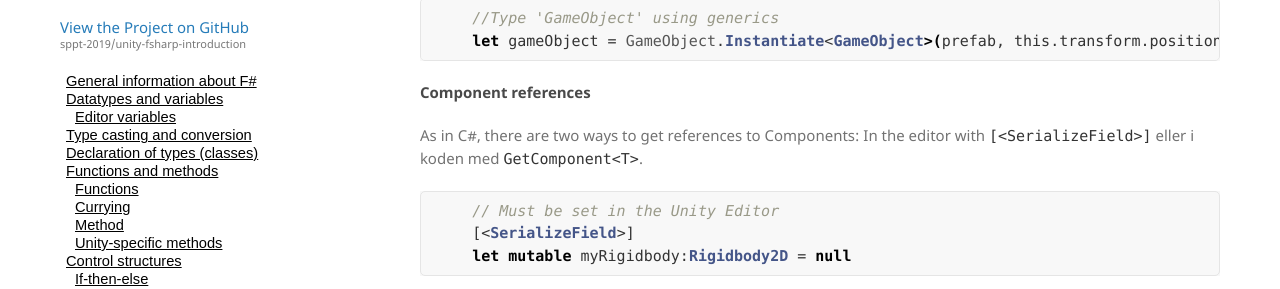
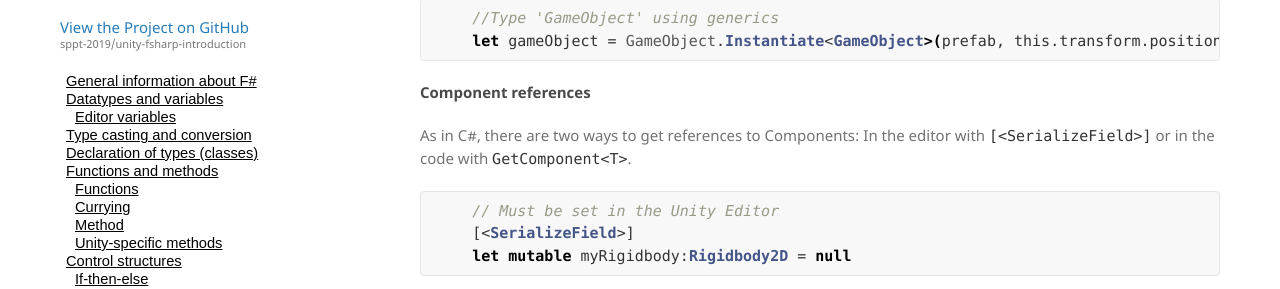
Before and after one commit to sppt-2019/unity-fsharp-introduction, a Jekyll site: the page built from index.eng.md, in a window 1280 px wide and 900 px high, scrolled down 3479 px. Shown: the part 135-424 px from the top of the window. Built offline with Jekyll 4.4.1, drawn with Linux system fonts in a browser that asks for light colours; our own code applies the rules of GitHub Pages for plain Markdown files.

Commit message:
eller med til or with

````diff
--- a/index.eng.md
+++ b/index.eng.md
@@ -137,7 +137,7 @@ Instantiating Unity-object are the same in F# as in C#, although you have to exp
 ```
 
 #### Component references
-As in C#, there are two ways to get references to Components: In the editor with `[<SerializeField>]` eller i koden med `GetComponent<T>`.
+As in C#, there are two ways to get references to Components: In the editor with `[<SerializeField>]` or in the code with `GetComponent<T>`.
 
 ```fsharp
     // Must be set in the Unity Editor
````
